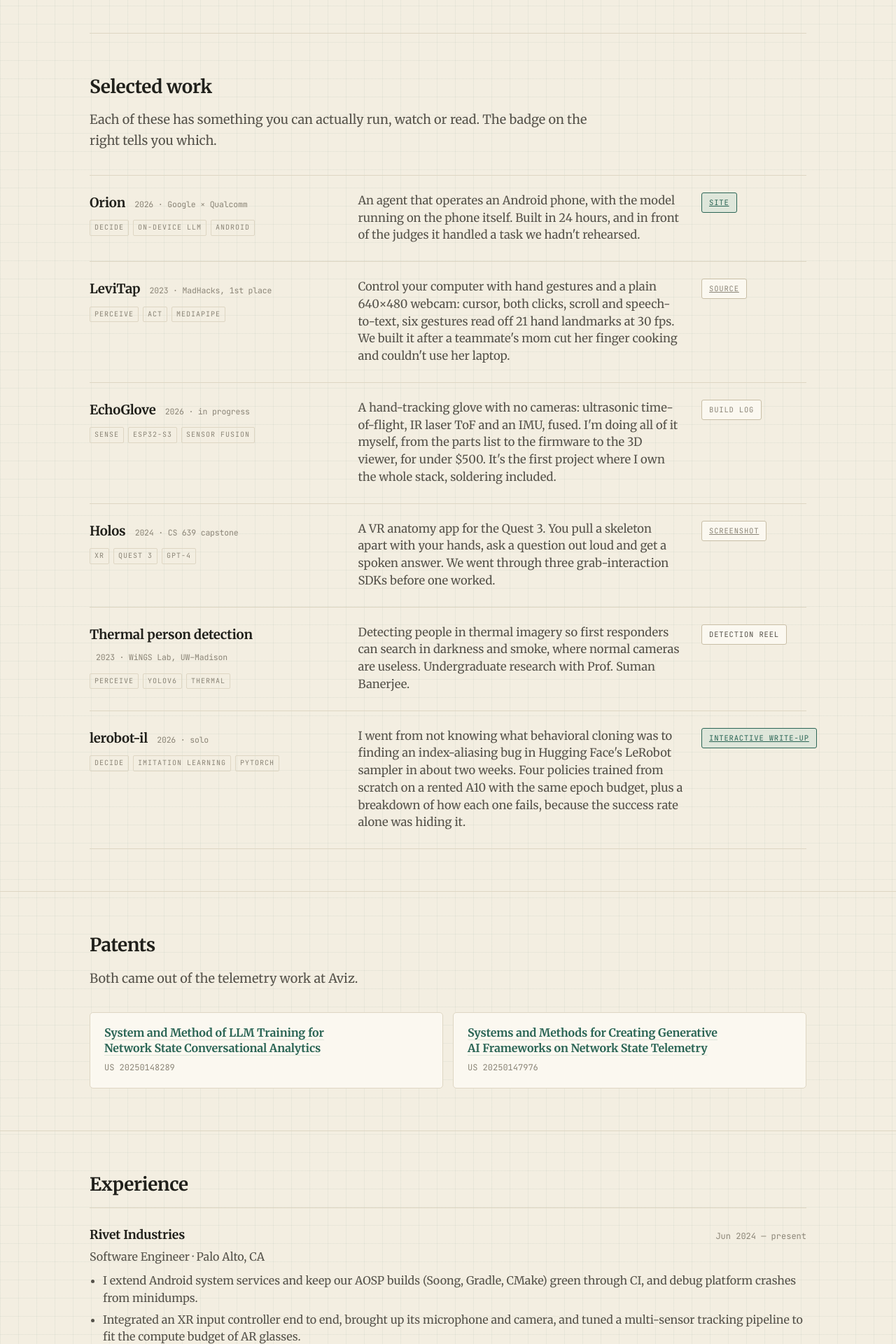
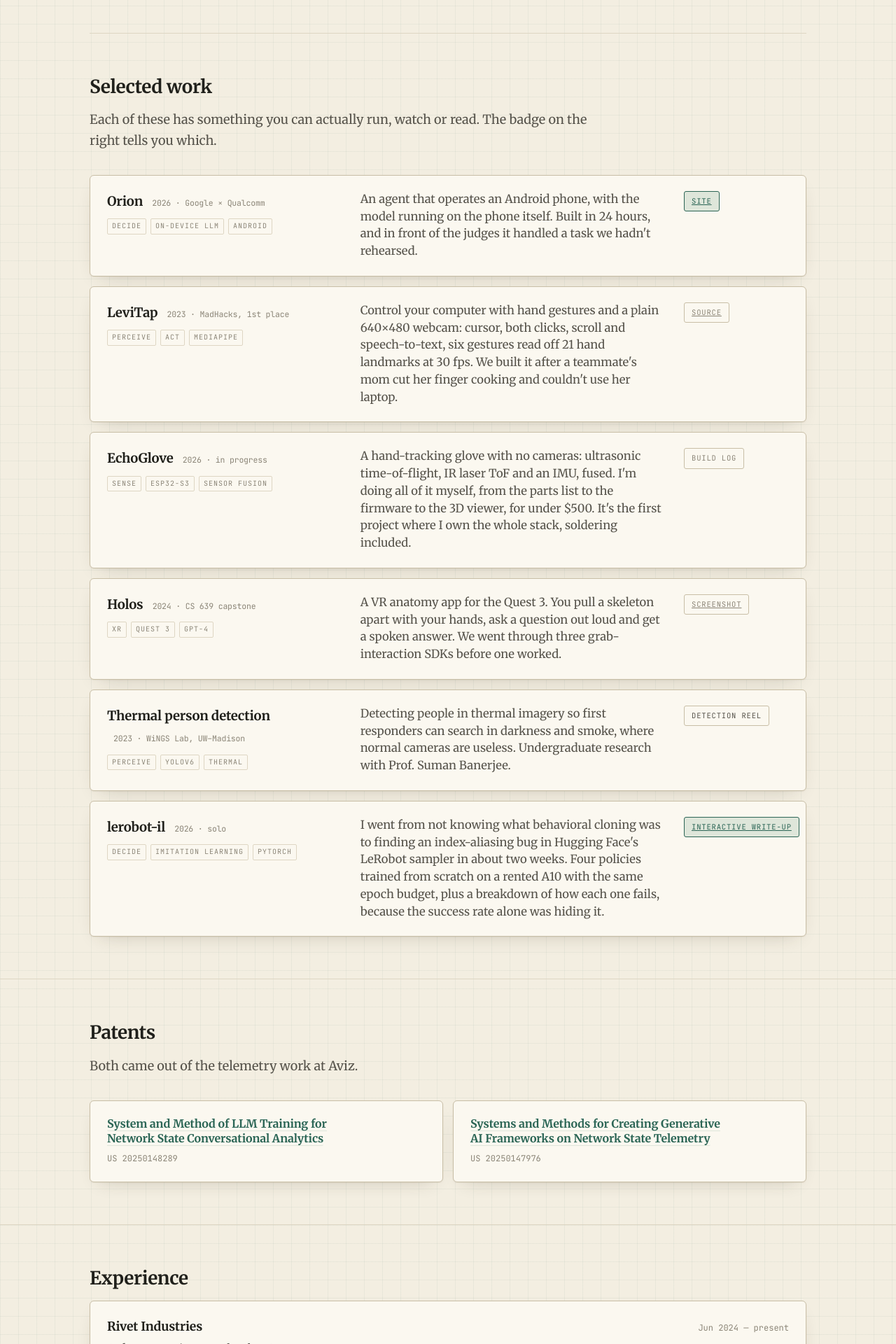
Before and after one commit to Saksham2703/saksham2703.github.io, a Jekyll site: the page built from index.html, in a window 1280 px wide. Shown: the part 564-2484 px from the top of the page at 70% size. Built offline with Jekyll 4.4.1, drawn with Linux system fonts in a browser that asks for light colours.

Commit message:
style: raised cards for work, patents, experience and education

```diff
--- a/assets/css/site.css
+++ b/assets/css/site.css
@@ -148,10 +148,15 @@ svg.sweep text{font-family:"JetBrains Mono",monospace; font-variant-numeric:tabu
 }
 .caveat b{color:var(--ink); font-weight:500}
 
-.work{display:flex; flex-direction:column; gap:0; border-top:1px solid var(--line)}
+/* raised cards: the same surface, border and shadow as the gripper cell, so text sits on a flat ground */
+.card{
+  background:var(--surface); border:1px solid var(--line-2); border-radius:6px;
+  box-shadow:var(--shadow); padding:22px 24px;
+}
+.work{display:flex; flex-direction:column; gap:14px}
 .row{
   display:grid; grid-template-columns:minmax(0,1fr) minmax(0,1.3fr) 150px;
-  gap:26px; align-items:start; padding:24px 0; border-bottom:1px solid var(--line);
+  gap:26px; align-items:start;
 }
 .row h3{margin:0 0 5px; font-size:18.5px; font-weight:700; letter-spacing:-.01em}
 .row h3 .yr{font-family:"JetBrains Mono",monospace; font-size:11.5px; color:var(--ink-3); font-weight:400; margin-left:9px}
@@ -220,8 +225,7 @@ article.note table{border-collapse:collapse; width:100%; font-size:16px}
 article.note table th,article.note table td{border-bottom:1px solid var(--line); padding:7px 10px; text-align:left}
 .tablewrap{overflow-x:auto}
 
-.xp{display:flex; flex-direction:column; gap:0; border-top:1px solid var(--line)}
-.xp .job{padding:24px 0; border-bottom:1px solid var(--line)}
+.xp{display:flex; flex-direction:column; gap:14px}
 .xp .jobhead{display:flex; justify-content:space-between; gap:18px; flex-wrap:wrap; align-items:baseline; margin-bottom:9px}
 .xp h3{margin:0 0 3px; font-size:17.5px; font-weight:700; letter-spacing:-.008em}
 .xp .role{color:var(--ink-2); font-size:16px}
@@ -232,10 +236,7 @@ article.note table th,article.note table td{border-bottom:1px solid var(--line);
 .xp code{font-family:"JetBrains Mono",monospace; font-size:.84em; background:var(--surface-2); padding:.08em .3em; border-radius:3px}
 
 .patents{display:grid; gap:14px; grid-template-columns:repeat(auto-fit,minmax(300px,1fr))}
-.patent{
-  background:var(--surface); border:1px solid var(--line); border-radius:5px;
-  padding:18px 20px; display:flex; flex-direction:column; gap:8px;
-}
+.patent{display:flex; flex-direction:column; gap:8px}
 .patent h3{margin:0; font-size:16px; font-weight:700; line-height:1.35; letter-spacing:-.006em}
 .patent a{color:var(--accent); text-decoration:none; border-bottom:1px solid var(--accent-soft)}
 .patent a:hover{border-bottom-color:var(--accent)}
--- a/index.html
+++ b/index.html
@@ -28,7 +28,7 @@ description: "I write low-level software for hardware that has to know where it
 
   <div class="work">
 {%- for p in site.data.projects %}
-    <div class="row">
+    <div class="row card">
       <div>
         <h3>{{ p.name }} <span class="yr">{{ p.meta }}</span></h3>
         <div class="stage-tags">{% for t in p.tags %}<span>{{ t }}</span>{% endfor %}</div>
@@ -50,11 +50,11 @@ description: "I write low-level software for hardware that has to know where it
   <h2>Patents</h2>
   <p class="lede">Both came out of the telemetry work at Aviz.</p>
   <div class="patents">
-    <div class="patent">
+    <div class="patent card">
       <h3><a href="https://patents.justia.com/patent/20250148289">System and Method of LLM Training for Network State Conversational Analytics</a></h3>
       <div class="no">US 20250148289</div>
     </div>
-    <div class="patent">
+    <div class="patent card">
       <h3><a href="https://patents.justia.com/patent/20250147976">Systems and Methods for Creating Generative AI Frameworks on Network State Telemetry</a></h3>
       <div class="no">US 20250147976</div>
     </div>
@@ -64,7 +64,7 @@ description: "I write low-level software for hardware that has to know where it
   <h2>Experience</h2>
 
   <div class="xp">
-    <div class="job">
+    <div class="job card">
       <div class="jobhead">
         <div><h3>Rivet Industries</h3><div class="role">Software Engineer · Palo Alto, CA</div></div>
         <div class="when">Jun 2024 — present</div>
@@ -79,7 +79,7 @@ description: "I write low-level software for hardware that has to know where it
       </ul>
     </div>
 
-    <div class="job">
+    <div class="job card">
       <div class="jobhead">
         <div><h3>WiNGS Lab, UW–Madison</h3><div class="role">Undergraduate Researcher · Prof. Suman Banerjee</div></div>
         <div class="when">Sep — Dec 2023</div>
@@ -89,7 +89,7 @@ description: "I write low-level software for hardware that has to know where it
       </ul>
     </div>
 
-    <div class="job">
+    <div class="job card">
       <div class="jobhead">
         <div><h3>Aviz Networks</h3><div class="role">Software Engineering Intern · San Jose, CA</div></div>
         <div class="when">May — Jul 2023</div>
@@ -106,7 +106,7 @@ description: "I write low-level software for hardware that has to know where it
 
 <section id="education"><div class="wrap">
   <h2>Education</h2>
-  <div class="edu">
+  <div class="edu card">
     <div>
       <h3>University of Wisconsin–Madison</h3>
       <div class="deg">B.S. Computer Sciences, double major in Data Science · GPA 3.96 · graduated with distinction · Dean's Honors List, 5 of 6 semesters</div>
```
